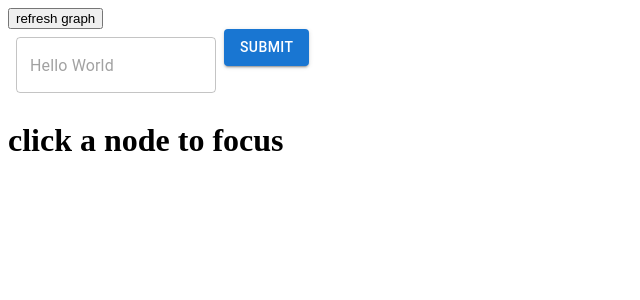
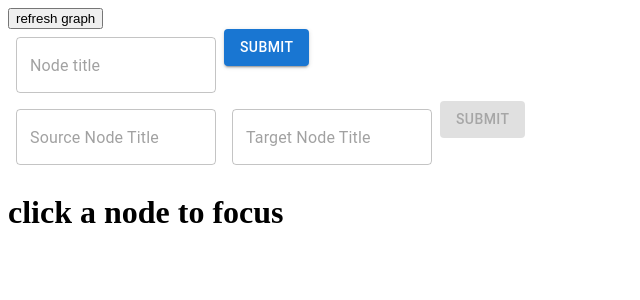
Before and after one commit to andrewchen0028/freeschool-frontend, a React (Create React App) app: page / in a window 1280 px wide. Shown: the top 300 px of the page, without its empty margins (0-640 px from the left). Built offline with nearby package versions, Linux system fonts and the light colour scheme; no server answers.

Commit message:
implement AddLinkForm (probably buggy)

```diff
--- a/src/App.js
+++ b/src/App.js
@@ -5,8 +5,7 @@ import axios from "axios"
 import Node from "./components/Node"
 import url from "./globals"
 import AddNodeForm from "./components/AddNodeForm"
-
-// TODO: implement prerequisite selection by node title search
+import AddLinkForm from "./components/AddLinkForm"
 
 function App() {
   const [graph, setGraph] = useState({ nodes: [], links: [] })
@@ -19,16 +18,23 @@ function App() {
       console.log("refresh():", response)
     })
 
-  const addNode = (stagedNodeTitle) => axios
-    .post(url + "/graph/nodes", {
-      sourceId: focus.id,
-      title: stagedNodeTitle
-    })
+  const addSingleNode = (title) => axios
+    .post(url + "/graph/nodes", { title: title })
     .then((response) => {
       refresh()
-      setFocus(response.data)
-      console.log("addNode():", response)
+      console.log("addSingleNode():", response)
     })
+
+  const addSingleLink = (sourceTitle, targetTitle) => {
+    const sourceID = graph.nodes.find((node) => node.title === sourceTitle).id
+    const targetID = graph.nodes.find((node) => node.title === targetTitle).id
+    axios
+      .post(url + "/graph/links", { source: sourceID, target: targetID })
+      .then((response) => {
+        refresh()
+        console.log("addSingleLink():", response)
+      })
+  }
 
 
   const deleteNode = (node) => axios
@@ -47,7 +53,10 @@ function App() {
   return (
     <div className="App">
       <button onClick={() => { refresh() }}>refresh graph</button>
-      <AddNodeForm nodes={graph.nodes} onSubmit={addNode} />
+      <AddNodeForm nodes={graph.nodes} onSubmit={addSingleNode} />
+      <AddLinkForm nodes={graph.nodes}
+        links={graph.links}
+        onSubmit={addSingleLink} />
       {focus == null ? <h1>click a node to focus</h1> :
         <div>
           <Node node={focus} />
--- /dev/null
+++ b/src/components/AddLinkForm.js
@@ -0,0 +1,157 @@
+import { useEffect, useState } from "react";
+import Box from "@mui/material/Box";
+import TextField from "@mui/material/TextField";
+import { Button } from "@mui/material";
+
+export default function AddLinkForm(props) {
+  const [source, setSource] = useState("")
+  const [target, setTarget] = useState("")
+  const [sourceExists, setSourceExists] = useState(false)
+  const [targetExists, setTargetExists] = useState(false)
+  const [linkExists, setLinkExists] = useState(false)
+
+  useEffect(() => {
+    setSourceExists(props.nodes.some((node) => node.title === source))
+    console.log(props.nodes.some((node) => node.title === source))
+  }, [props.nodes, source])
+  useEffect(() => {
+    setTargetExists(props.nodes.some((node) => node.title === target))
+    console.log(props.nodes.some((node) => node.title === target))
+  }, [props.nodes, target])
+  useEffect(() => {
+    setLinkExists(props.links.some((link) =>
+      link.source === source && link.target === target
+    ))
+    console.log(props.links.some((link) =>
+      link.source === source && link.target === target
+    ))
+  }, [props.links, source, target])
+
+  return (
+    <Box component="form"
+      sx={{ "& .MuiTextField-root": { m: 1, width: "25ch" }, }}
+      noValidate
+      autoComplete="off"
+      onSubmit={(event) => {
+        event.preventDefault()
+        props.onSubmit(source, target)
+        setSource("")
+        setTarget("")
+      }}>
+
+      {(!sourceExists && !targetExists && !linkExists) &&
+        <div>
+          <TextField
+            id="addLinkFormSource"
+            placeholder="Source Node Title"
+            value={source}
+            onChange={(event) => {
+              event.preventDefault()
+              setSource(event.target.value)
+            }} />
+          <TextField
+            id="addLinkFormTarget"
+            placeholder="Target Node Title"
+            value={target}
+            onChange={(event) => {
+              event.preventDefault()
+              setTarget(event.target.value)
+            }} />
+          <Button variant="contained" disabled={true}>submit</Button>
+        </div>
+      }
+
+      {(linkExists) &&
+        <div>
+          <TextField error
+            id="addLinkFormSource"
+            label="Link already exists"
+            placeholder="Source Node Title"
+            value={source}
+            onChange={(event) => {
+              event.preventDefault()
+              setSource(event.target.value)
+            }} />
+          <TextField error
+            id="addLinkFormTarget"
+            label="Link already exists"
+            placeholder="Target Node Title"
+            value={target}
+            onChange={(event) => {
+              event.preventDefault()
+              setTarget(event.target.value)
+            }} />
+          <Button variant="contained" disabled={true}>submit</Button>
+        </div>
+      }
+
+      {(!sourceExists && targetExists) &&
+        <div>
+          <TextField error
+            id="addLinkFormSource"
+            label="Source node not found"
+            placeholder="Source Node Title"
+            value={source}
+            onChange={(event) => {
+              event.preventDefault()
+              setSource(event.target.value)
+            }} />
+          <TextField
+            id="addLinkFormTarget"
+            placeholder="Target Node Title"
+            value={target}
+            onChange={(event) => {
+              event.preventDefault()
+              setTarget(event.target.value)
+            }} />
+          <Button variant="contained" disabled={true}>submit</Button>
+        </div>
+      }
+
+      {(sourceExists && !targetExists) &&
+        <div>
+          <TextField
+            id="addLinkFormSource"
+            placeholder="Source Node Title"
+            value={source}
+            onChange={(event) => {
+              event.preventDefault()
+              setSource(event.target.value)
+            }} />
+          <TextField
+            id="addLinkFormTarget"
+            label="Target node not found"
+            placeholder="Target Node Title"
+            value={target}
+            onChange={(event) => {
+              event.preventDefault()
+              setTarget(event.target.value)
+            }} />
+          <Button variant="contained" disabled={true}>submit</Button>
+        </div>
+      }
+
+      {(sourceExists && targetExists && !linkExists) &&
+        <div>
+          <TextField
+            id="addLinkFormSource"
+            placeholder="Source"
+            value={source}
+            onChange={(event) => {
+              event.preventDefault()
+              setSource(event.target.value)
+            }} />
+          <TextField
+            id="addLinkFormTarget"
+            placeholder="Target"
+            value={target}
+            onChange={(event) => {
+              event.preventDefault()
+              setTarget(event.target.value)
+            }} />
+          <Button variant="contained" type="submit">submit</Button>
+        </div>
+      }
+    </Box>
+  )
+}
--- a/src/components/AddNodeForm.js
+++ b/src/components/AddNodeForm.js
@@ -4,7 +4,7 @@ import TextField from "@mui/material/TextField";
 import { Button } from "@mui/material";
 
 export default function AddNodeForm(props) {
-  const [stagedNodeTitle, stageNodeTitle] = useState("")
+  const [stagedTitle, setStagedTitle] = useState("")
 
   return (
     <Box component="form"
@@ -13,30 +13,30 @@ export default function AddNodeForm(props) {
       autoComplete="off"
       onSubmit={(event) => {
         event.preventDefault()
-        props.onSubmit(stagedNodeTitle)
-        stageNodeTitle("")
+        props.onSubmit(stagedTitle)
+        setStagedTitle("")
       }}>
-      {(props.nodes.some((node) => node.title === stagedNodeTitle)) ? (
+      {(props.nodes.some((node) => node.title === stagedTitle)) ? (
         <div>
           <TextField error
             id="outlined-error-helper-text"
             label="Title is already taken"
-            placeholder="Hello World"
-            value={stagedNodeTitle}
+            placeholder="Node title"
+            value={stagedTitle}
             onChange={(event) => {
               event.preventDefault()
-              stageNodeTitle(event.target.value)
+              setStagedTitle(event.target.value)
             }} />
           <Button variant="contained" disabled={true}>submit</Button>
         </div>
       ) : (
         <div>
           <TextField id="normal-helper-text"
-            placeholder="Hello World"
-            value={stagedNodeTitle}
+            placeholder="Node title"
+            value={stagedTitle}
             onChange={(event) => {
               event.preventDefault()
-              stageNodeTitle(event.target.value)
+              setStagedTitle(event.target.value)
             }} />
           <Button variant="contained" type="submit">submit</Button>
         </div>
```
Also changed, not shown: src/backend/index.js (+22 -15 lines).
